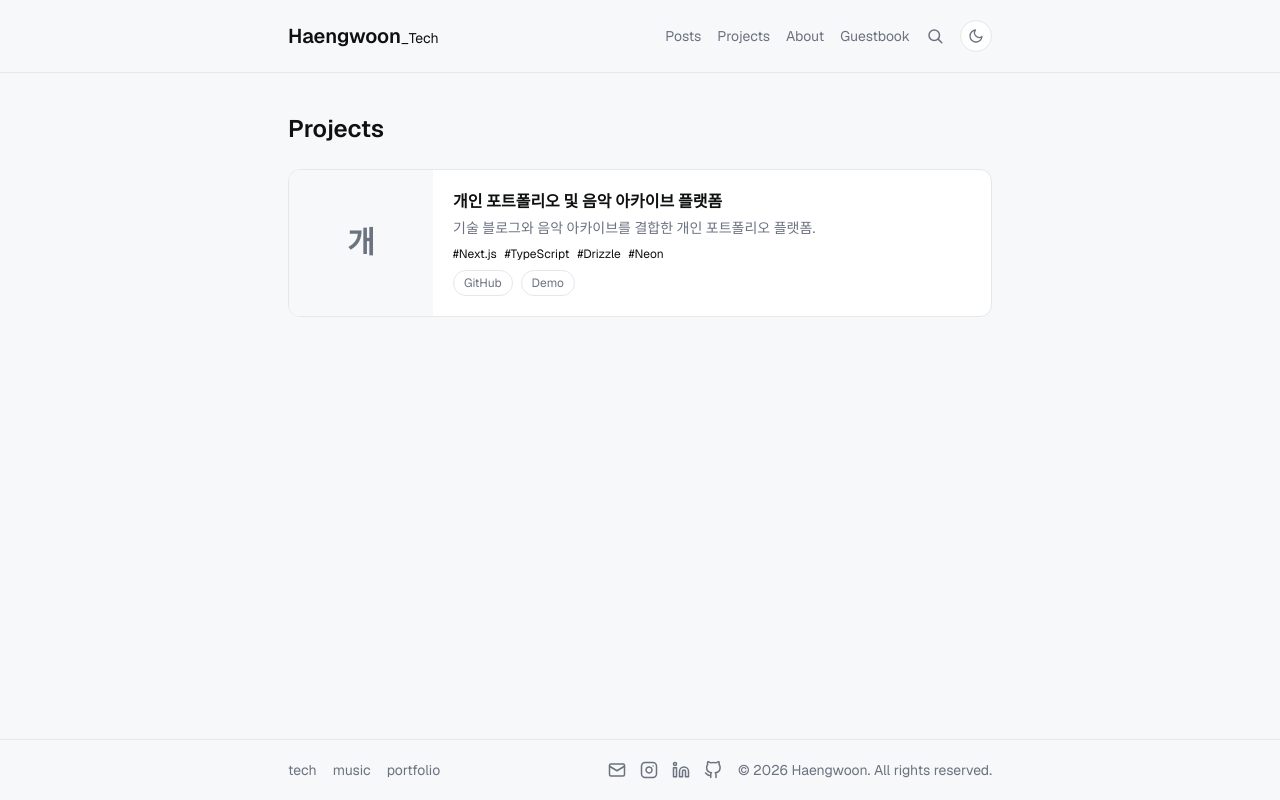
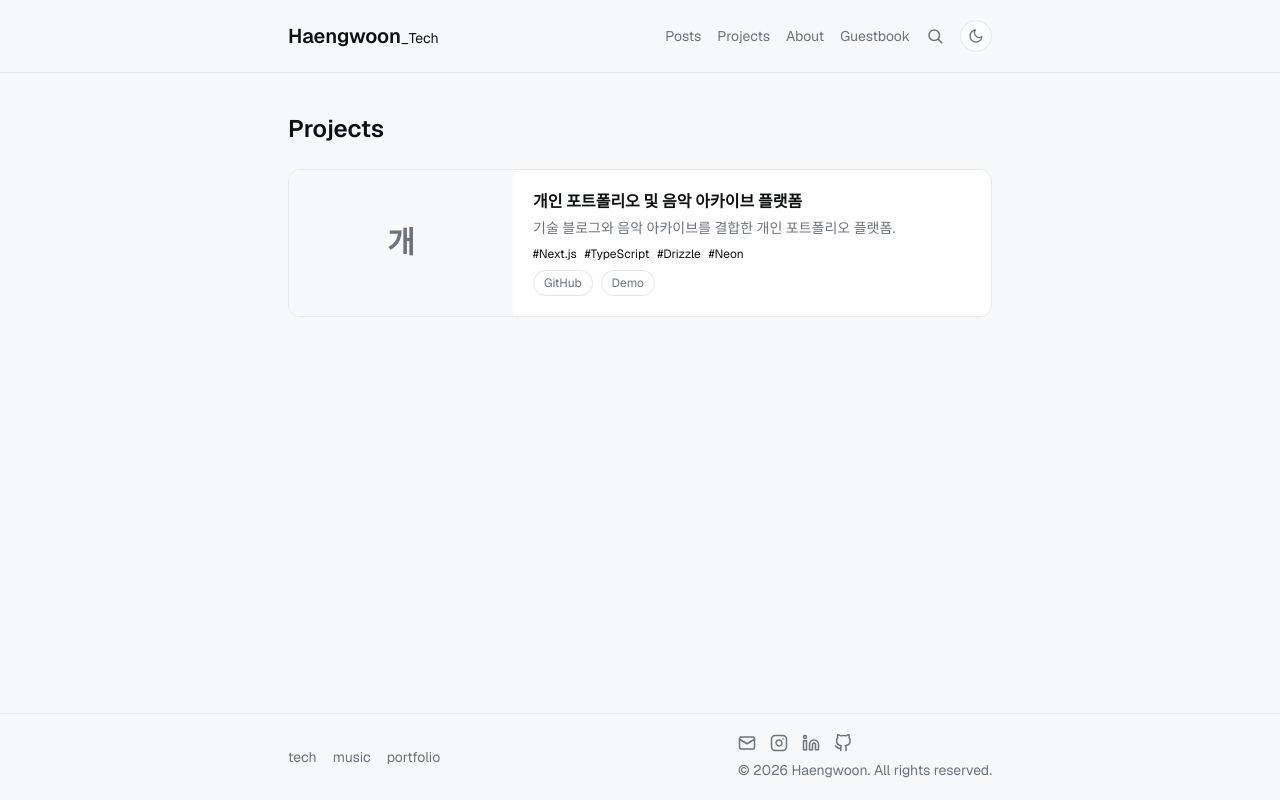
Before and after one commit to keemjongjin/haengwoon, a Next.js app: page /projects in a window 1280 px wide. Built offline with nearby package versions, Linux system fonts and the light colour scheme.

Commit message:
Stack footer icons above copyright, darken list hover, widen project thumbnails to 16:9

```diff
--- a/app/globals.css
+++ b/app/globals.css
@@ -21,6 +21,7 @@
   --color-acc: var(--acc);
   --color-card: var(--card);
   --color-on-acc: var(--on-acc);
+  --color-hover: var(--hover-bg);
   --font-sans: var(--font-geist-sans);
   --font-mono: var(--font-geist-mono);
 }
@@ -62,6 +63,14 @@
   --acc: #22c55e;
   --card: #161616;
   --on-acc: #08210f;
+}
+
+/* 목록 항목 호버 배경. --fg를 살짝 섞어 배경보다 대비를 높이는 방향으로 움직인다 —
+   라이트 테마에서는 어두운 --fg가 섞여 살짝 어두워지고, 다크 테마에서는 밝은 --fg가 섞여
+   살짝 밝아진다. 테마마다 값을 따로 잡지 않아도 4가지 조합 모두에서 "떠오르는" 느낌이
+   나오는 이유. */
+:root {
+  --hover-bg: color-mix(in srgb, var(--fg) 6%, var(--bg));
 }
 
 body {
--- a/app/projects/page.tsx
+++ b/app/projects/page.tsx
@@ -37,11 +37,11 @@ export default function ProjectsPage() {
           >
             <Link
               href={`/projects/${p.slug}`}
-              className="relative aspect-square w-24 shrink-0 overflow-hidden bg-bg sm:w-36"
+              className="relative aspect-video w-36 shrink-0 overflow-hidden bg-bg sm:w-56"
             >
               {/* 썸네일이 없으면 이니셜 플레이스홀더 — 앨범 커버 없을 때 쓰는 것과 같은 패턴 */}
               {p.thumbnailUrl ? (
-                <Image src={p.thumbnailUrl} alt={p.title} fill sizes="144px" className="object-cover" />
+                <Image src={p.thumbnailUrl} alt={p.title} fill sizes="224px" className="object-cover" />
               ) : (
                 <div className="flex h-full w-full items-center justify-center text-2xl font-bold text-mut sm:text-3xl">
                   {p.title.slice(0, 1)}
--- a/components/blog/PostExcerptItem.tsx
+++ b/components/blog/PostExcerptItem.tsx
@@ -7,15 +7,17 @@ import { formatDate } from "@/lib/format";
  * 두 화면에 각자 마크업을 복사해뒀다가, 한쪽만 스타일을 바꾸는 바람에 모양이 갈라진 적이
  * 있어서 컴포넌트로 묶었다 — 이제 여기 하나만 고치면 양쪽 다 같이 바뀐다.
  *
- * 호버하면 배경이 옅게 뜬다(hover:bg-card). 테두리로 구분하던 예전 방식은 목록이 길어지면
- * 화면이 선으로 빼곡해 보였는데, 지금은 마우스가 가리키는 한 줄만 은은하게 떠올라 지금 어디를
- * 보고 있는지 더 잘 드러난다.
+ * 호버하면 배경이 살짝 어두워진다(hover:bg-hover — --fg를 옅게 섞어 대비를 높인 색,
+ * globals.css 참고). 테두리로 구분하던 예전 방식은 목록이 길어지면 화면이 선으로 빼곡해
+ * 보였는데, 지금은 마우스가 가리키는 한 줄만 은은하게 떠올라 지금 어디를 보고 있는지 더 잘
+ * 드러난다. 처음엔 hover:bg-card(더 밝게)로 했다가, 밝아지는 대신 어두워지길 원한다는
+ * 피드백으로 바꿨다.
  */
 export function PostExcerptItem({ post }: { post: PostMeta }) {
   return (
     <Link
       href={`/posts/${post.slug}`}
-      className="group block rounded-xl p-5 transition-colors hover:bg-card"
+      className="group block rounded-xl p-5 transition-colors hover:bg-hover"
     >
       <h3 className="text-lg font-semibold group-hover:text-acc">{post.title}</h3>
       <p className="mt-2 line-clamp-2 text-sm leading-relaxed text-mut">{post.description}</p>
--- a/components/common/Footer.tsx
+++ b/components/common/Footer.tsx
@@ -83,9 +83,10 @@ export function Footer() {
           </Link>
         </div>
 
-        {/* 오른쪽: 아이콘 → 저작권. 저작권 문구는 평범해 보이지만 실은 /admin으로 가는 링크다
-            — 일부러 아무 표시(밑줄·색 변화)도 주지 않는다. 눈에 띄면 "숨긴" 의미가 없어진다. */}
-        <div className="flex flex-wrap items-center gap-x-4 gap-y-2">
+        {/* 오른쪽: 아이콘 줄이 위, 저작권 줄이 아래 — 두 줄 다 왼쪽 끝을 맞춘다(items-start).
+            저작권 문구는 평범해 보이지만 실은 /admin으로 가는 링크다 — 일부러 아무 표시
+            (밑줄·색 변화)도 주지 않는다. 눈에 띄면 "숨긴" 의미가 없어진다. */}
+        <div className="flex flex-col items-start gap-2">
           <div className="flex items-center gap-3.5">
             {SOCIAL.map(({ label, href, external, Icon }) => (
               <a
```
